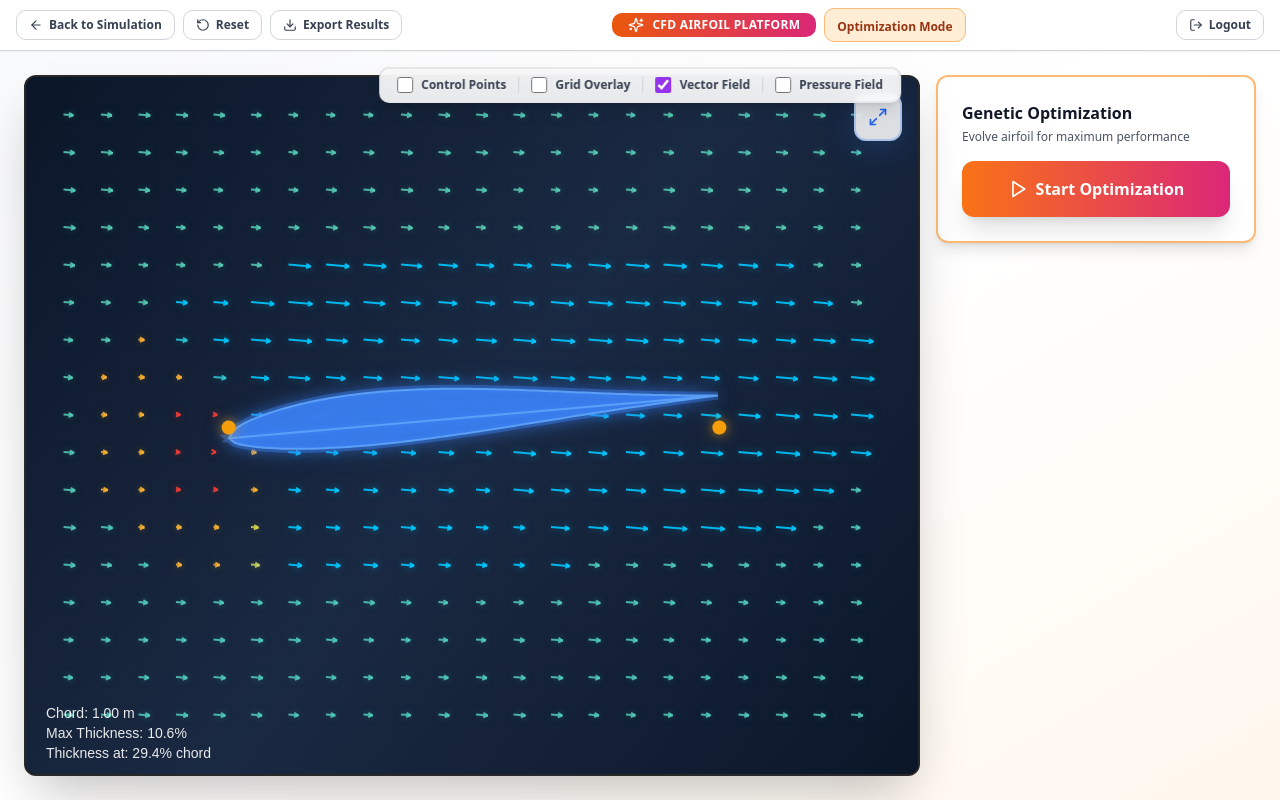
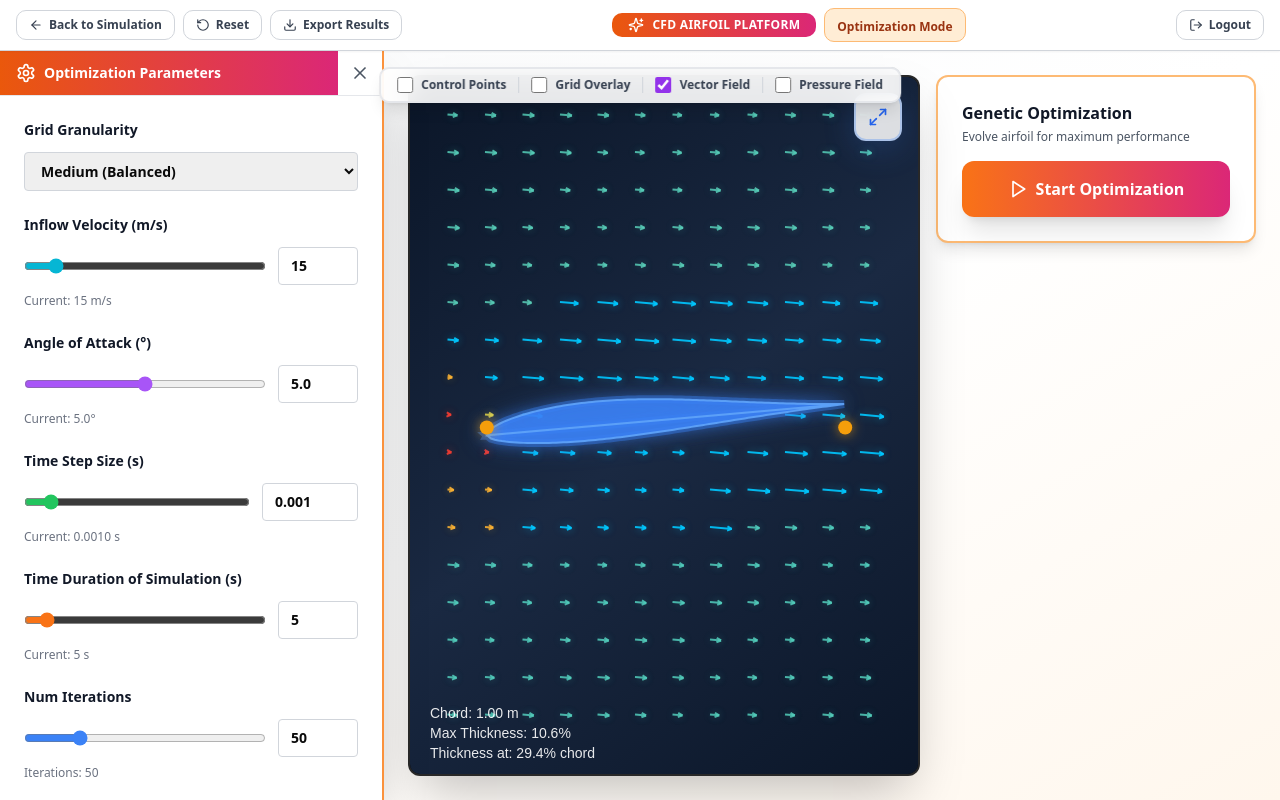
Before and after one commit to FYP-M4-Fluid-Simulator/Frontend-Code, a Next.js app: page /optimize in a window 1280 px wide. Built offline with nearby package versions, Linux system fonts and the light colour scheme.

Commit message:
Optimization Page Add Sidebar

```diff
--- a/src/app/optimize/page.tsx
+++ b/src/app/optimize/page.tsx
@@ -13,6 +13,7 @@ import {
   Sparkles,
   X,
   TrendingUp,
+  ChevronRight,
 } from "lucide-react";
 import { motion, AnimatePresence } from "motion/react";
 import { InteractiveAirfoilCanvas } from "../../components/InteractiveAirfoilCanvas";
@@ -20,7 +21,7 @@ import { useRouter } from "next/navigation";
 
 export default function OptimizePage() {
   const router = useRouter();
-  const [showOptimizationPanel, setShowOptimizationPanel] = useState(false);
+  const [isSidebarOpen, setIsSidebarOpen] = useState(true);
 
   // Optimization state
   const [isOptimizing, setIsOptimizing] = useState(false);
@@ -48,9 +49,12 @@ export default function OptimizePage() {
   const [showControlPoints, setShowControlPoints] = useState(false);
 
   // Optimization parameters
-  const [targetLiftDrag, setTargetLiftDrag] = useState(70);
-  const [populationSize, setPopulationSize] = useState(30);
-  const [mutationRate, setMutationRate] = useState(0.1);
+  const [timeStepSize, setTimeStepSize] = useState(0.001);
+  const [simulationDuration, setSimulationDuration] = useState(5);
+  const [numIterations, setNumIterations] = useState(50);
+  const [minThickness, setMinThickness] = useState(0.05);
+  const [maxThickness, setMaxThickness] = useState(0.25);
+  const [learningRate, setLearningRate] = useState(0.01);
 
   // Optimization results
   const [bestLiftCoeff, setBestLiftCoeff] = useState(0);
@@ -120,17 +124,19 @@ export default function OptimizePage() {
           lowerCoefficients,
           velocity,
           angleOfAttack,
-          targetLiftDrag,
-          populationSize,
-          mutationRate,
-          maxIterations,
+          timeStepSize,
+          simulationDuration,
+          numIterations,
+          minThickness,
+          maxThickness,
+          learningRate,
         }),
       });
 
       // Simulate optimization progress with morphing airfoil
       const interval = setInterval(() => {
         setOptimizationIteration((prev) => {
-          if (prev >= maxIterations) {
+          if (prev >= numIterations) {
             clearInterval(interval);
             setIsOptimizing(false);
             setShowResults(true);
@@ -147,8 +153,8 @@ export default function OptimizePage() {
                 bestLiftToDragRatio: 66.6,
                 bestLiftCoefficient: 1.245,
                 bestDragCoefficient: 0.0187,
-                generations: maxIterations,
-                populationSize: populationSize,
+                generations: numIterations,
+                numIterations: numIterations,
                 convergenceRate: 95.8,
                 improvementPercent: 66.5,
               }),
@@ -174,7 +180,7 @@ export default function OptimizePage() {
       // Run simulation even if API fails
       const interval = setInterval(() => {
         setOptimizationIteration((prev) => {
-          if (prev >= maxIterations) {
+          if (prev >= numIterations) {
             clearInterval(interval);
             setIsOptimizing(false);
             setShowResults(true);
@@ -190,8 +196,8 @@ export default function OptimizePage() {
                 bestLiftToDragRatio: 66.6,
                 bestLiftCoefficient: 1.245,
                 bestDragCoefficient: 0.0187,
-                generations: maxIterations,
-                populationSize: populationSize,
+                generations: numIterations,
+                numIterations: numIterations,
                 convergenceRate: 95.8,
                 improvementPercent: 66.5,
               }),
@@ -288,112 +294,163 @@ export default function OptimizePage() {
 
       {/* Main Content */}
       <div className="flex-1 flex overflow-hidden relative bg-gradient-to-br from-gray-50 via-white to-orange-50">
-        {/* Left Full Sidebar - Optimization Parameters */}
-        {/* <AnimatePresence>
-          {showOptimizationPanel && (
-            <>
-              <motion.div
-                initial={{ opacity: 0 }}
-                animate={{ opacity: 1 }}
-                exit={{ opacity: 0 }}
-                className="fixed inset-0 bg-black/10 backdrop-blur-[2px] z-20"
-                onClick={() => setShowOptimizationPanel(false)}
-              />
-
+        {/* Left Sidebar - Optimization Parameters */}
+        <AnimatePresence>
+          {isSidebarOpen && (
             <motion.div
               initial={{ x: -400, opacity: 0 }}
               animate={{ x: 0, opacity: 1 }}
               exit={{ x: -400, opacity: 0 }}
               transition={{ type: "spring", damping: 30, stiffness: 300 }}
-                className="fixed left-0 top-[130px] bottom-0 w-96 shadow-2xl border-r-2 border-orange-400 z-30 flex flex-col"
-                style={{
-                  background: "rgba(255, 255, 255, 0.92)",
-                  backdropFilter: "blur(16px)",
-                  WebkitBackdropFilter: "blur(16px)",
-                  boxShadow: "0 0 40px 12px rgba(249, 115, 22, 0.25)",
-                }}
+              className="w-96 shadow-2xl border-r-2 border-orange-400 z-30 flex flex-col bg-white"
             >
-                <div className="p-4 bg-gradient-to-r from-orange-600 to-pink-600 flex items-center justify-between">
-                  <div>
-                    <h3 className="text-base font-black text-white flex items-center gap-2">
+              {/* Header */}
+              <div className="flex border-b border-gray-200">
+                <div className="flex-1 px-4 py-3 bg-gradient-to-r from-orange-600 to-pink-600">
+                  <div className="flex items-center gap-2 text-white">
                     <Settings className="w-5 h-5" />
-                      Optimization Settings
-                    </h3>
-                    <p className="text-xs text-orange-100 mt-0.5">
-                      Genetic algorithm parameters
-                    </p>
+                    <span className="text-sm font-bold">
+                      Optimization Parameters
+                    </span>
+                  </div>
                 </div>
                 <button
-                    onClick={() => setShowOptimizationPanel(false)}
-                    className="p-1.5 hover:bg-white/20 rounded-lg transition-colors"
+                  onClick={() => setIsSidebarOpen(false)}
+                  className="px-3 hover:bg-red-50 transition-colors"
                 >
-                    <X className="w-5 h-5 text-white" />
+                  <X className="w-5 h-5 text-gray-600 hover:text-red-600" />
                 </button>
               </div>
 
+              {/* Content */}
               <div className="flex-1 p-6 space-y-6 overflow-y-auto">
                 <div>
                   <label className="text-sm font-black text-gray-900 mb-3 block">
-                      Target L/D Ratio
+                    Grid Granularity
+                  </label>
+                  <select
+                    value={meshDensity}
+                    onChange={(e) => setMeshDensity(e.target.value as any)}
+                    className="w-full px-3 py-2 text-sm border border-gray-300 rounded font-semibold"
+                  >
+                    <option value="coarse">Coarse (Fast)</option>
+                    <option value="medium">Medium (Balanced)</option>
+                    <option value="fine">Fine (Detailed)</option>
+                    <option value="ultra">Ultra (Precise)</option>
+                  </select>
+                </div>
+
+                <div>
+                  <label className="text-sm font-black text-gray-900 mb-3 block">
+                    Inflow Velocity (m/s)
                   </label>
                   <div className="flex items-center gap-3 mb-2">
                     <input
                       type="range"
-                        min={20}
+                      min={5}
                       max={100}
-                        value={targetLiftDrag}
+                      value={velocity}
+                      onChange={(e) => setVelocity(Number(e.target.value))}
+                      className="flex-1 h-2 accent-cyan-500"
+                    />
+                    <input
+                      type="number"
+                      value={velocity}
+                      onChange={(e) => setVelocity(Number(e.target.value))}
+                      className="w-20 px-3 py-2 text-sm border border-gray-300 rounded font-semibold"
+                    />
+                  </div>
+                  <p className="text-xs text-gray-500">
+                    Current: {velocity} m/s
+                  </p>
+                </div>
+
+                <div>
+                  <label className="text-sm font-black text-gray-900 mb-3 block">
+                    Angle of Attack (°)
+                  </label>
+                  <div className="flex items-center gap-3 mb-2">
+                    <input
+                      type="range"
+                      min={-15}
+                      max={25}
+                      step={0.5}
+                      value={angleOfAttack}
+                      onChange={(e) => setAngleOfAttack(Number(e.target.value))}
+                      className="flex-1 h-2 accent-purple-500"
+                    />
+                    <input
+                      type="number"
+                      value={angleOfAttack.toFixed(1)}
+                      onChange={(e) => setAngleOfAttack(Number(e.target.value))}
+                      className="w-20 px-3 py-2 text-sm border border-gray-300 rounded font-semibold"
+                    />
+                  </div>
+                  <p className="text-xs text-gray-500">
+                    Current: {angleOfAttack.toFixed(1)}°
+                  </p>
+                </div>
+
+                <div>
+                  <label className="text-sm font-black text-gray-900 mb-3 block">
+                    Time Step Size (s)
+                  </label>
+                  <div className="flex items-center gap-3 mb-2">
+                    <input
+                      type="range"
+                      min={0.0001}
+                      max={0.01}
+                      step={0.0001}
+                      value={timeStepSize}
+                      onChange={(e) => setTimeStepSize(Number(e.target.value))}
+                      className="flex-1 h-2 accent-green-500"
+                    />
+                    <input
+                      type="number"
+                      value={timeStepSize}
+                      onChange={(e) => setTimeStepSize(Number(e.target.value))}
+                      step={0.0001}
+                      className="w-24 px-3 py-2 text-sm border border-gray-300 rounded font-semibold"
+                    />
+                  </div>
+                  <p className="text-xs text-gray-500">
+                    Current: {timeStepSize.toFixed(4)} s
+                  </p>
+                </div>
+
+                <div>
+                  <label className="text-sm font-black text-gray-900 mb-3 block">
+                    Time Duration of Simulation (s)
+                  </label>
+                  <div className="flex items-center gap-3 mb-2">
+                    <input
+                      type="range"
+                      min={1}
+                      max={60}
+                      step={1}
+                      value={simulationDuration}
                       onChange={(e) =>
-                          setTargetLiftDrag(Number(e.target.value))
+                        setSimulationDuration(Number(e.target.value))
                       }
                       className="flex-1 h-2 accent-orange-500"
                     />
                     <input
                       type="number"
-                        value={targetLiftDrag}
+                      value={simulationDuration}
                       onChange={(e) =>
-                          setTargetLiftDrag(Number(e.target.value))
+                        setSimulationDuration(Number(e.target.value))
                       }
                       className="w-20 px-3 py-2 text-sm border border-gray-300 rounded font-semibold"
                     />
                   </div>
                   <p className="text-xs text-gray-500">
-                      Target: {targetLiftDrag}
+                    Current: {simulationDuration} s
                   </p>
                 </div>
 
                 <div>
                   <label className="text-sm font-black text-gray-900 mb-3 block">
-                      Population Size
-                    </label>
-                    <div className="flex items-center gap-3 mb-2">
-                      <input
-                        type="range"
-                        min={10}
-                        max={100}
-                        step={5}
-                        value={populationSize}
-                        onChange={(e) =>
-                          setPopulationSize(Number(e.target.value))
-                        }
-                        className="flex-1 h-2 accent-pink-500"
-                      />
-                      <input
-                        type="number"
-                        value={populationSize}
-                        onChange={(e) =>
-                          setPopulationSize(Number(e.target.value))
-                        }
-                        className="w-20 px-3 py-2 text-sm border border-gray-300 rounded font-semibold"
-                      />
-                    </div>
-                    <p className="text-xs text-gray-500">
-                      Individuals per generation: {populationSize}
-                    </p>
-                  </div>
-
-                  <div>
-                    <label className="text-sm font-black text-gray-900 mb-3 block">
-                      Max Iterations
+                    Num Iterations
                   </label>
                   <div className="flex items-center gap-3 mb-2">
                     <input
@@ -401,82 +458,125 @@ export default function OptimizePage() {
                       min={10}
                       max={200}
                       step={10}
-                        value={maxIterations}
-                        onChange={(e) =>
-                          setMaxIterations(Number(e.target.value))
-                        }
-                        className="flex-1 h-2 accent-purple-500"
+                      value={numIterations}
+                      onChange={(e) => setNumIterations(Number(e.target.value))}
+                      className="flex-1 h-2 accent-blue-500"
                     />
                     <input
                       type="number"
-                        value={maxIterations}
-                        onChange={(e) =>
-                          setMaxIterations(Number(e.target.value))
-                        }
+                      value={numIterations}
+                      onChange={(e) => setNumIterations(Number(e.target.value))}
                       className="w-20 px-3 py-2 text-sm border border-gray-300 rounded font-semibold"
                     />
                   </div>
                   <p className="text-xs text-gray-500">
-                      Generations: {maxIterations}
+                    Iterations: {numIterations}
                   </p>
                 </div>
 
                 <div>
                   <label className="text-sm font-black text-gray-900 mb-3 block">
-                      Mutation Rate
+                    Min Thickness
                   </label>
                   <div className="flex items-center gap-3 mb-2">
                     <input
                       type="range"
-                        min={0}
-                        max={0.5}
+                      min={0.01}
+                      max={0.15}
                       step={0.01}
-                        value={mutationRate}
-                        onChange={(e) =>
-                          setMutationRate(Number(e.target.value))
-                        }
+                      value={minThickness}
+                      onChange={(e) => setMinThickness(Number(e.target.value))}
                       className="flex-1 h-2 accent-red-500"
                     />
                     <input
                       type="number"
-                        value={mutationRate.toFixed(2)}
-                        onChange={(e) =>
-                          setMutationRate(Number(e.target.value))
-                        }
+                      value={minThickness.toFixed(2)}
+                      onChange={(e) => setMinThickness(Number(e.target.value))}
+                      step={0.01}
                       className="w-20 px-3 py-2 text-sm border border-gray-300 rounded font-semibold"
                     />
                   </div>
                   <p className="text-xs text-gray-500">
-                      Probability: {(mutationRate * 100).toFixed(0)}%
+                    Current: {minThickness.toFixed(2)}
                   </p>
                 </div>
 
-                  <div className="bg-gradient-to-br from-orange-50 to-pink-50 border-2 border-orange-200 rounded-xl p-4">
-                    <h4 className="text-xs font-black text-orange-900 mb-2">
-                      🧬 Genetic Algorithm
-                    </h4>
-                    <ul className="text-xs text-orange-800 space-y-1 font-medium">
-                      <li>• Evolves CST coefficients</li>
-                      <li>• Selects fittest airfoils</li>
-                      <li>• Crossover & mutation operators</li>
-                      <li>• Converges to optimal shape</li>
-                    </ul>
+                <div>
+                  <label className="text-sm font-black text-gray-900 mb-3 block">
+                    Max Thickness
+                  </label>
+                  <div className="flex items-center gap-3 mb-2">
+                    <input
+                      type="range"
+                      min={0.15}
+                      max={0.35}
+                      step={0.01}
+                      value={maxThickness}
+                      onChange={(e) => setMaxThickness(Number(e.target.value))}
+                      className="flex-1 h-2 accent-pink-500"
+                    />
+                    <input
+                      type="number"
+                      value={maxThickness.toFixed(2)}
+                      onChange={(e) => setMaxThickness(Number(e.target.value))}
+                      step={0.01}
+                      className="w-20 px-3 py-2 text-sm border border-gray-300 rounded font-semibold"
+                    />
+                  </div>
+                  <p className="text-xs text-gray-500">
+                    Current: {maxThickness.toFixed(2)}
+                  </p>
+                </div>
+
+                <div>
+                  <label className="text-sm font-black text-gray-900 mb-3 block">
+                    Learning Rate
+                  </label>
+                  <div className="flex items-center gap-3 mb-2">
+                    <input
+                      type="range"
+                      min={0.001}
+                      max={0.1}
+                      step={0.001}
+                      value={learningRate}
+                      onChange={(e) => setLearningRate(Number(e.target.value))}
+                      className="flex-1 h-2 accent-indigo-500"
+                    />
+                    <input
+                      type="number"
+                      value={learningRate.toFixed(3)}
+                      onChange={(e) => setLearningRate(Number(e.target.value))}
+                      step={0.001}
+                      className="w-20 px-3 py-2 text-sm border border-gray-300 rounded font-semibold"
+                    />
+                  </div>
+                  <p className="text-xs text-gray-500">
+                    Current: {learningRate.toFixed(3)}
+                  </p>
                 </div>
               </div>
             </motion.div>
-            </>
           )}
         </AnimatePresence>
 
-        <div className="absolute left-4 top-4 z-30">
-          <button
-            onClick={() => setShowOptimizationPanel(!showOptimizationPanel)}
-            className="flex items-center gap-2 px-4 py-2.5 bg-gradient-to-r from-orange-600 to-pink-600 hover:from-orange-700 hover:to-pink-700 text-white rounded-lg transition-all text-xs font-bold shadow-lg"
+        {/* Sidebar Edge Tab - Always visible when sidebar is closed */}
+        {!isSidebarOpen && (
+          <motion.div
+            initial={{ x: -50, opacity: 0 }}
+            animate={{ x: 0, opacity: 1 }}
+            exit={{ x: -50, opacity: 0 }}
+            className="fixed left-0 top-1/2 -translate-y-1/2 z-20 cursor-pointer group"
+            onClick={() => setIsSidebarOpen(true)}
           >
-            <Settings className="w-4 h-4" />
-            <span>Optimization Settings</span>
-          </button>
-        </div> */}
+            {/* The Visible Tab */}
+            <div className="bg-white border-y border-r border-gray-200 shadow-sm rounded-r-xl py-8 px-1 group-hover:bg-orange-600 group-hover:border-orange-600 transition-all duration-200 flex items-center justify-center">
+              <ChevronRight className="w-5 h-5 text-gray-400 group-hover:text-white transition-colors" />
+            </div>
+
+            {/* Subtle indicator line that runs the full height of the screen on hover */}
+            <div className="absolute left-0 top-0 bottom-0 w-1 bg-orange-500 opacity-0 group-hover:opacity-100 transition-opacity" />
+          </motion.div>
+        )}
 
         {/* Visualization Controls */}
         <div className="absolute top-4 left-1/2 transform -translate-x-1/2 z-30">
@@ -566,13 +666,13 @@ export default function OptimizePage() {
                     Optimizing...
                   </div>
                   <div className="text-2xl font-black text-orange-600">
-                    Gen: {optimizationIteration} / {maxIterations}
+                    Gen: {optimizationIteration} / {numIterations}
                   </div>
                   <div className="mt-2 w-full bg-gray-200 rounded-full h-2 overflow-hidden">
                     <div
                       className="bg-gradient-to-r from-orange-500 to-pink-600 h-full transition-all duration-300"
                       style={{
-                        width: `${(optimizationIteration / maxIterations) * 100}%`,
+                        width: `${(optimizationIteration / numIterations) * 100}%`,
                       }}
                     />
                   </div>
@@ -695,26 +795,26 @@ export default function OptimizePage() {
                   </h4>
                   <div className="space-y-2 text-xs font-medium text-blue-800">
                     <div className="flex justify-between">
-                      <span>Current Generation:</span>
+                      <span>Current Iteration:</span>
                       <span className="font-black">
                         {optimizationIteration}
                       </span>
                     </div>
                     <div className="flex justify-between">
-                      <span>Population Size:</span>
-                      <span className="font-black">{populationSize}</span>
+                      <span>Max Iterations:</span>
+                      <span className="font-black">{numIterations}</span>
                     </div>
                     <div className="flex justify-between">
-                      <span>Mutation Rate:</span>
+                      <span>Learning Rate:</span>
                       <span className="font-black">
-                        {(mutationRate * 100).toFixed(0)}%
+                        {learningRate.toFixed(3)}
                       </span>
                     </div>
                     <div className="flex justify-between">
                       <span>Progress:</span>
                       <span className="font-black">
                         {(
-                          (optimizationIteration / maxIterations) *
+                          (optimizationIteration / numIterations) *
                           100
                         ).toFixed(1)}
                         %
```
Also changed, not shown: src/app/simulate/page.tsx (+27 -9 lines). Lines whose indentation alone changed are shown as unchanged.
